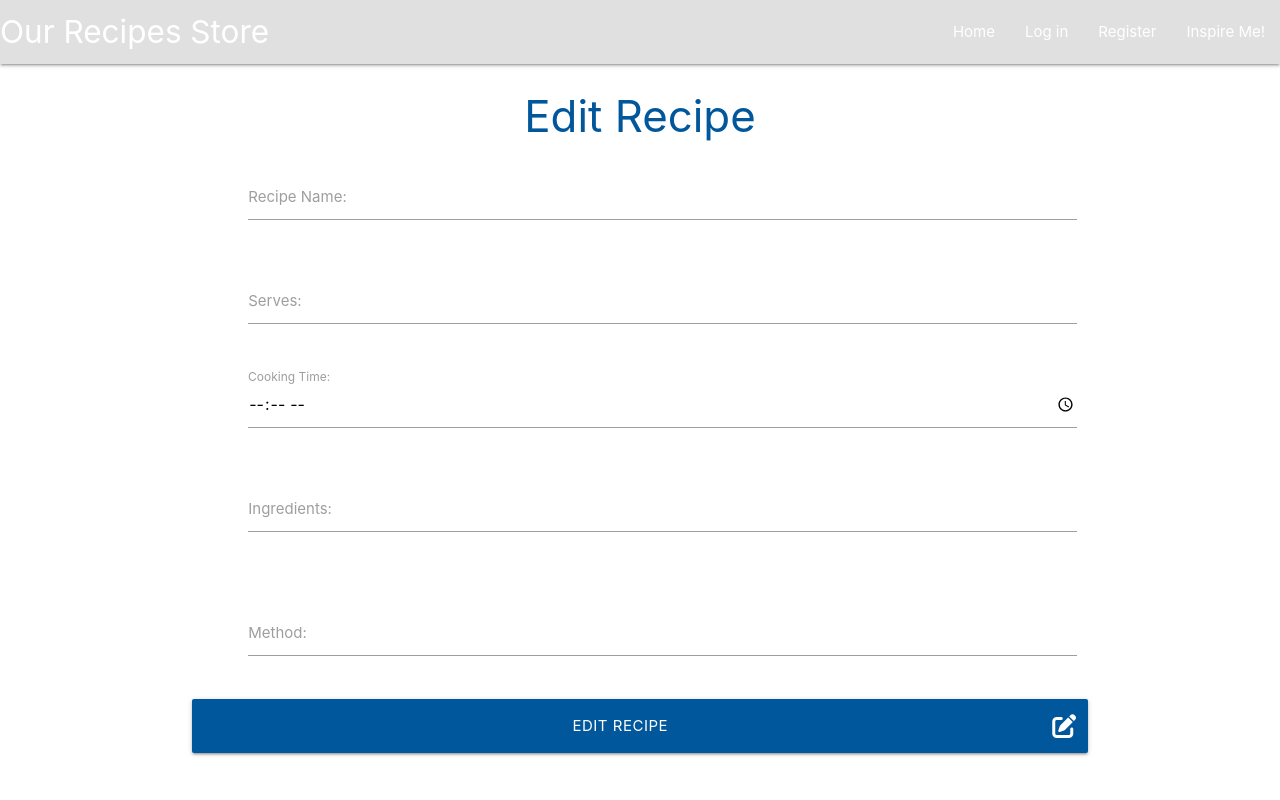
After one commit to RhiH/recipe_store, a Flask app: template templates/edit_recipe.html in a window 1280 px wide. The commit adds this page. Run offline with Flask 2, Linux system fonts and the light colour scheme; the template is opened without the code that fills it, so the values that code supplies are empty; some libraries are stand-ins or nearby versions.

Commit message:
add edit recipe functionality

```diff
--- a/app.py
+++ b/app.py
@@ -127,6 +127,12 @@ def add_recipe():
     return render_template("add_recipe.html")
 
 
+@app.route("/edit_recipe/<recipe_id>", methods=["GET", "POST"])
+def edit_recipe(recipe_id):
+    recipe = mongo.db.recipes.find_one({"_id": ObjectId(recipe_id)})
+    return render_template("edit_recipe.html", recipe=recipe)
+
+
 if __name__ == "__main__":
     app.run(host=os.environ.get("IP"),
             port=int(os.environ.get("PORT")),
--- /dev/null
+++ b/templates/edit_recipe.html
@@ -0,0 +1,57 @@
+{% extends "base.html" %}
+{% block content %}
+
+    <h3 class="light-blue-text text-darken-4 center-align">Edit Recipe</h3>
+
+    <div class="row">
+        <form class="col s12" method="POST" action="{{ url_for('edit_recipe', recipe_id=recipe._id) }}">
+            <div class="row">
+                <div class="input-field col s12">
+                    <i class="prefix light-blue-text text-darken-4"></i>
+                    <input id="recipe_name" name="recipe_name" type="text" class="validate" required>
+                    <label for="recipe_name">Recipe Name:</label>
+                </div>
+            </div>
+            <div class="row">
+                <div class="input-field col s12">
+                    <i class="prefix light-blue-text text-darken-4"></i>
+                    <input id="serves" name="serves" type="text" class="validate" required>
+                    <label for="serves">Serves:</label>
+                </div>
+            </div>
+            <div class="row">
+                <div class="input-field col s12">
+                    <i class="prefix light-blue-text text-darken-4"></i>
+                    <input id="cooking_time" name="cooking_time" type="time" class="validate" required>
+                    <label for="cooking_time">Cooking Time:</label>
+                </div>
+            </div>
+            <div class="row">
+                <div class="input-field col s12">
+                        <i class="prefix light-blue-text text-darken-4"></i>
+                        <input id="ingredients" name="ingredients" minlength="5"
+                                maxlength="500" textarea id="ingredients" class="materialize-textarea validate"
+                                required></textarea>
+                        <label for="ingredients">Ingredients:</label>
+                    </div>
+                </div>
+            </div>
+            <div class="row">
+                    <div class="input-field col s12">
+                        <i class="prefix light-blue-text text-darken-4"></i>
+                        <input id="method" name="method" minlength="5"
+                            maxlength="1000" textarea id="method" class="materialize-textarea validate"
+                            required></textarea>
+                        <label for="method">Method:</label>
+                    </div>
+                </div>
+            </div>
+            <div class="row">
+                <button type="submit" class="col s12 btn-large light-blue darken-4 text-shadow">
+                    Edit Recipe <i class="fas fa-edit right"></i>
+                </button>
+            </div>
+        </form>
+    </div>
+
+{% endblock %}
--- a/templates/recipes.html
+++ b/templates/recipes.html
@@ -19,7 +19,7 @@
           <a href="#">{{ recipe.recipe_name}}</a>
         </div>
         <a href="" class="btn-small green accent-4">Delete Recipe</a>
-        <a href="" class="btn-small light-blue lighten-1">Edit Recipe</a>
+        <a href="{{ url_for('edit_recipe', recipe_id=recipe._id) }}" class="btn-small light-blue lighten-1">Edit Recipe</a>
       </div>
     </div>
     {% endfor %}
```
Also changed, not shown: README.md.
